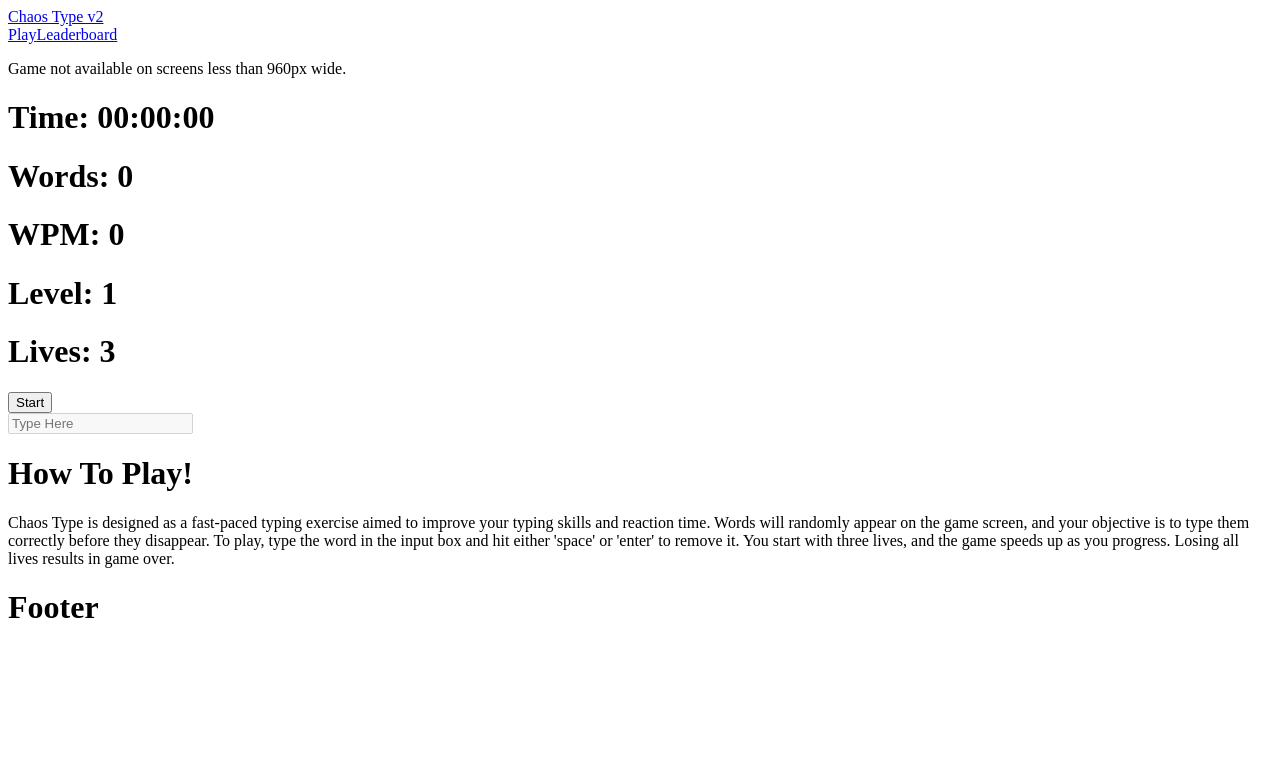
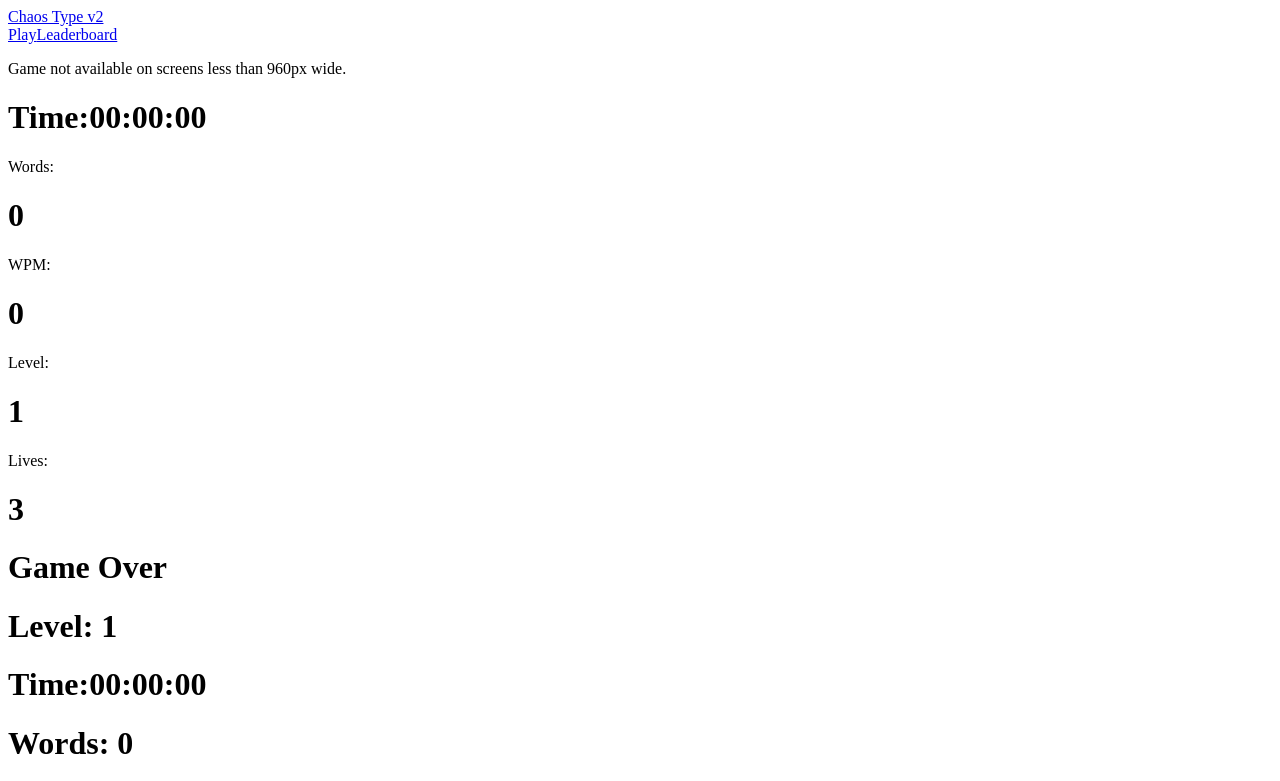
Before and after one commit to emdecaiman/chaos-type, a React (Vite) app: page /home in a window 1280 px wide. Shown: the top 781 px of the page. Built offline with nearby package versions, Linux system fonts and the light colour scheme; the HTML template or start-up script is replaced by a standard one.

Commit message:
implmented leaderboard page

```diff
--- a/src/components/common/Header.jsx
+++ b/src/components/common/Header.jsx
@@ -6,7 +6,7 @@ const Header = () => {
             <div>
                 <Link className="text-xl" to="/home">Chaos Type v2</Link>
             </div>
-            <div className="flex gap-5">
+            <div className="flex gap-10">
                 <Link to="/home">Play</Link>
                 <Link to="/leaderboard">Leaderboard</Link>
             </div>
--- a/src/components/game/Timer.jsx
+++ b/src/components/common/Timer.jsx
@@ -2,7 +2,7 @@ const Timer = (props) => {
     return (
         <div >
             <h1>
-                Time:&nbsp;
+                <span className="font-bold mr-1">Time:</span>
                 {("0" + Math.floor((props.time / 60000) % 60)).slice(-2)}:
                 {("0" + Math.floor((props.time / 1000) % 60)).slice(-2)}:
                 {("0" + ((props.time / 10) % 100)).slice(-2)}
--- a/src/components/game/EndGame.jsx
+++ b/src/components/game/EndGame.jsx
@@ -1,6 +1,6 @@
 import { useState } from "react";
 import { GAME_STATES } from "../utils/constants";
-import Timer from "./Timer";
+import Timer from "../common/Timer";
 
 
 const EndGame = (props) => {
@@ -46,25 +46,25 @@ const EndGame = (props) => {
             return (
                 <div className="absolute inset-0 flex items-center justify-center">
                     <div className="flex flex-col items-center gap-2 p-6 bg-gray-600 rounded-xl w-80">
-                        <h1 className="text-xl">Game Over</h1>
+                        <h1 className="text-xl font-bold">Game Over</h1>
                         <h1>Level: {props.level}</h1>
                         <Timer time={props.time} />
                         <h1>Words: {props.wordCount}</h1>
                         <input
-                            className="input input-bordered input-sm rounded-xl text-white mx-10 mb-1 w-60"
+                            className="input input-bordered input-sm rounded-xl bg-white text-black mx-10 mb-1 w-60"
                             type="text"
                             value={user}
                             onChange={handleInputChange}
                             placeholder="Enter your name"
                         />
                         <button
-                            className="btn btn-neutral btn-active rounded-xl mb-5 w-60 text-white"
+                            className="btn btn-neutral btn-active rounded-xl mb-5 w-60 text-white bg-blue-600 hover:bg-blue-800 border-none"
                             onClick={submitScore}
                         >
                             Submit Score
                         </button>
                         <button
-                            className="btn btn-neutral btn-active rounded-xl w-60 text-white"
+                            className="btn btn-neutral btn-active rounded-xl w-60 text-white bg-blue-600 hover:bg-blue-800 border-none"
                             onClick={props.onRestart}>
                             Restart
                         </button>
--- a/src/components/game/Game.jsx
+++ b/src/components/game/Game.jsx
@@ -1,6 +1,6 @@
 import { useState, useEffect } from "react";
 import { generate } from "random-words";
-import { v4 as uuidv4 } from 'uuid';
+import { v4 as uuidv4 } from "uuid";
 import Stats from "./Stats.jsx";
 import List from "./List.jsx";
 import EndGame from "./EndGame.jsx";
@@ -11,7 +11,7 @@ import { GAME_STATES } from "..//utils/constants.js";
 const Game = () => {
     const [wordList, setWordList] = useState([]);
     const [lives, setLives] = useState(3);
-    const [gameState, setGameState] = useState(GAME_STATES.START);
+    const [gameState, setGameState] = useState(GAME_STATES.END);
     const [wordGeneratedSpeed, setWordGeneratedSpeed] = useState(2000);
 
     const [scoreSubmitted, setScoreSubmitted] = useState(false);
@@ -36,53 +36,6 @@ const Game = () => {
 
     }, [lives, wordGeneratedSpeed, gameState]);
 
-    const handleWordCountChange = (newWordCount) => {
-        setWordCount(newWordCount);
-
-        let newSpeed = wordGeneratedSpeed;
-        let newLevel = level;
-
-        if (newSpeed <= 1000) {
-            if (newWordCount !== 0 && newWordCount % 10 === 0) {
-                newSpeed = newSpeed - 25;
-                newLevel = level + 1;
-            }
-        } else {
-            if (newWordCount !== 0 && newWordCount % 5 === 0) {
-                if (newSpeed <= 1500) {
-                    newSpeed = newSpeed - 50;
-                    newLevel = level + 1;
-                } else if (newSpeed <= 2000) {
-                    newSpeed = newSpeed - 100;
-                    newLevel = level + 1;
-                }
-            }
-        }
-
-        setWordGeneratedSpeed(newSpeed);
-        setLevel(newLevel);
-    };
-
-    // // speeds up word generation
-    // useEffect(() => {
-    //     if (wordGeneratedSpeed <= 1000) {
-    //         if (wordCount != 0 && wordCount % 10 == 0) {
-    //             setWordGeneratedSpeed(prevSpeed => prevSpeed - 25);
-    //             setLevel(prevLevel => prevLevel + 1);
-    //         }
-    //     } else {
-    //         if (wordCount != 0 && wordCount % 5 == 0) {
-    //             if (wordGeneratedSpeed <= 1500) {
-    //                 setWordGeneratedSpeed(prevSpeed => prevSpeed - 50);
-    //                 setLevel(prevLevel => prevLevel + 1);
-    //             } else if (wordGeneratedSpeed <= 2000) {
-    //                 setWordGeneratedSpeed(prevSpeed => prevSpeed - 100);
-    //                 setLevel(prevLevel => prevLevel + 1);
-    //             }
-    //         }
-    //     }
-    //     console.log("word generation called")
-    // }, [wordCount]);
 
     const addWord = () => {
         const newWord = {
@@ -114,15 +67,6 @@ const Game = () => {
         })
         setLives(prevLives => prevLives - 1);
     }
-
-    // initialize when game starts
-    // useEffect(() => {
-    //     if (lives === 1) {
-    //         setStartTime(Date.now());
-    //         setTime(0);
-    //         setWpm(0);
-    //     }
-    // }, [lives])
 
     // game timer
     useEffect(() => {
@@ -165,6 +109,34 @@ const Game = () => {
         setWordList(prevWordList => prevWordList.filter(word => word.id !== wordToRemoveObj.id));
         setWordCount(prevWordCount => prevWordCount + 1);
     }
+
+    // speed up word generation and increase level logic
+    const handleWordCountChange = (newWordCount) => {
+        setWordCount(newWordCount);
+
+        let newSpeed = wordGeneratedSpeed;
+        let newLevel = level;
+
+        if (newSpeed <= 1000) {
+            if (newWordCount !== 0 && newWordCount % 10 === 0) {
+                newSpeed = newSpeed - 25;
+                newLevel = level + 1;
+            }
+        } else {
+            if (newWordCount !== 0 && newWordCount % 5 === 0) {
+                if (newSpeed <= 1500) {
+                    newSpeed = newSpeed - 50;
+                    newLevel = level + 1;
+                } else if (newSpeed <= 2000) {
+                    newSpeed = newSpeed - 100;
+                    newLevel = level + 1;
+                }
+            }
+        }
+
+        setWordGeneratedSpeed(newSpeed);
+        setLevel(newLevel);
+    };
 
     return (
         <>
--- a/src/components/game/Input.jsx
+++ b/src/components/game/Input.jsx
@@ -48,7 +48,7 @@ const Input = (props) => {
 
     return (
         <input
-            className={`input input-bordered input-sm rounded-xl text-white mx-10 mb-5 w-64 ${incorrectInput ? 'input-error animate-wiggle' : 'none'}`}
+            className={`input input-bordered input-sm rounded-xl bg-white text-black mx-10 mb-5 w-64 ${incorrectInput ? 'input-error animate-wiggle' : 'none'}`}
             value={input}
             onChange={e => setInput(e.target.value.trim())}
             onKeyDown={checkInputIsValid}
--- a/src/components/game/List.jsx
+++ b/src/components/game/List.jsx
@@ -1,7 +1,7 @@
 const List = (props) => {
     return (
         <div className="relative w-full h-full">
-            {props.wordList.map((word) =>{
+            {props.wordList.map((word) => {
                 return <ListItem
                             key={word.id}
                             word={word.text}
@@ -28,8 +28,7 @@ const ListItem = (props) => {
                 {props.word}
             </div>
         </div>
-
-    )
+    );
 }
 
 export default List;
--- a/src/components/game/StartGame.jsx
+++ b/src/components/game/StartGame.jsx
@@ -6,7 +6,7 @@ const StartGame = (props) => {
             // centering div within parent
             // https://www.frontendreference.com/center-div-with-tailwind.html#:~:text=We%20can%20center%20a%20div,to%20center%20the%20child%20div.&text=I'm%20a%20centered%20div%20using%20Grid!&text=In%20this%20example%2C%20grid%20makes,div%20both%20vertically%20and%20horizontally.
             <button
-                className="btn btn-neutral btn-active rounded-xl absolute inset-0 mx-auto my-auto w-60 z-50 text-white"
+                className="btn btn-neutral btn-active rounded-xl absolute inset-0 mx-auto my-auto w-60 z-50 text-white bg-blue-600 hover:bg-blue-800 border-none"
                 onClick={props.onStart}>
                 Start
             </button>
--- a/src/components/game/Stats.jsx
+++ b/src/components/game/Stats.jsx
@@ -1,4 +1,4 @@
-import Timer from "./Timer";
+import Timer from "../common/Timer";
 
 const Stats = (props) => {
     return (
@@ -6,11 +6,23 @@ const Stats = (props) => {
             <div className="flex justify-between">
                 <div className="flex gap-6">
                     <Timer time={props.time} />
-                    <h1>Words: {props.wordCount} </h1>
-                    <h1>WPM: {props.wpm}</h1>
-                    <h1>Level: {props.level}</h1>
+                    <div className="flex">
+                        <span className="font-bold">Words:</span>
+                        <h1 className="ml-1">{props.wordCount} </h1>
+                    </div>
+                    <div className="flex">
+                        <span className="font-bold">WPM:</span>
+                        <h1 className="ml-1">{props.wpm} </h1>
+                    </div>
+                    <div className="flex">
+                        <span className="font-bold">Level: </span>
+                        <h1 className="ml-1">{props.level} </h1>
+                    </div>
                 </div>
-                <h1>Lives: {props.lives}</h1>
+                <div className="flex">
+                    <span className="font-bold">Lives:</span>
+                    <h1 className="ml-1">{props.lives} </h1>
+                </div>
             </div>
         </div>
     );
--- /dev/null
+++ b/src/components/leaderboard/Scores.jsx
@@ -0,0 +1,52 @@
+import { v4 as uuidv4 } from "uuid";
+import Timer from "../common/Timer"
+
+const Scores = () => {
+    const scores = JSON.parse(localStorage.getItem("highScores"));
+
+    return (
+        <div className="flex justify-center items-center pt-10">
+            <div className="flex flex-col p-5 items-center bg-gray-600 w-min rounded-xl">
+                <h1 className="text-xl font-bold">Leaderboard</h1>
+                <ol className="list-decimal list">
+                    {scores.map((score) => {
+                        return (
+                            <ScoreItem
+                                key={uuidv4()}
+                                user={score.user}
+                                level={score.level}
+                                wordCount={score.wordCount}
+                                time={score.time}
+                            />
+                        );
+                    })}
+                </ol>
+            </div>
+        </div>
+    );
+}
+
+const ScoreItem = (props) => {
+    const truncatedUser = props.user.length > 10 ? `${props.user.slice(0, 10)}...` : props.user;
+
+    return (
+        <li className="flex gap-5 w-full mt-5">
+            <div className="flex">
+                <span className="font-bold">User:</span>
+                <span className="ml-1 w-32 truncate">{truncatedUser}</span>
+            </div>
+            <div className="flex">
+                <span className="font-bold">Level:</span>
+                <span className="ml-1 w-10">{props.level}</span>
+            </div>
+            <div className="flex">
+                <span className="font-bold">Words:</span>
+                <span className="ml-1 w-10">{props.wordCount}</span>
+            </div>
+            <Timer time={props.time} />
+
+        </li>
+    );
+}
+
+export default Scores;
--- a/src/pages/Home.jsx
+++ b/src/pages/Home.jsx
@@ -4,7 +4,7 @@ import Game from "../components/game/Game.jsx";
 
 const Home = () => {
   return (
-    <div className="flex flex-col font-sourcecodepro bg-gray-600 text-white">
+    <div className="flex flex-col font-sourcecodepro bg-gray-800 text-white">
       <Header />
       <Game />
       <Footer />
```
Also changed, not shown: src/pages/Leaderboard.jsx (+6 -3 lines).
